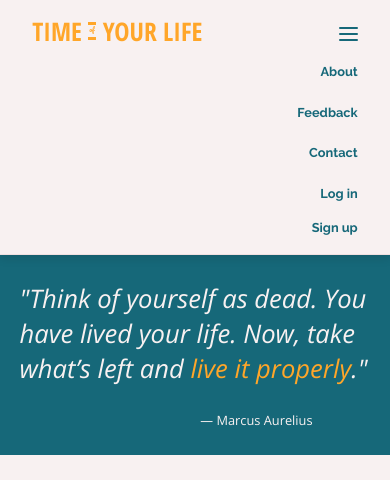
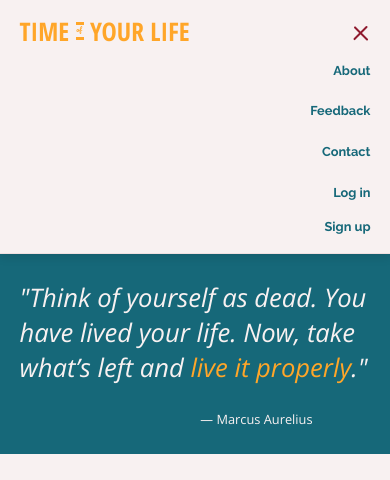
Before and after one commit to juancoquet/time-of-your-life, a Django app: page /about/ in a window 390 px wide, after a click that opens the changed part. Shown: the top 480 px of the page. Run offline with Django 3.2, Linux system fonts and the light colour scheme.

Commit message:
Hamburger menu animation

```diff
--- a/static/css/base.css
+++ b/static/css/base.css
@@ -516,6 +516,7 @@ nav .logo__tyl--small {
         display: block;
         margin-top: 0;
         margin-bottom: 0;
+        padding-right: 0;
     }
 
     .nav-links__link.profile {
@@ -524,6 +525,7 @@ nav .logo__tyl--small {
 
     .nav-links__link--logo {
         opacity: 1;
+        padding-left: 0;
     }
 
     .nav-links .container {
@@ -546,8 +548,8 @@ nav .logo__tyl--small {
 
     .nav-toggle-label {
         display: block;
-        padding: 0.4rem;
-        margin-right: 1.2rem;
+        padding: 0.4rem 0;
+        margin-right: 0;
         cursor: pointer;
 
     }
@@ -561,6 +563,7 @@ nav .logo__tyl--small {
         width: 2.4rem;
         border-radius: 2px;
         position: relative;
+        transition: var(--transition-off);
     }
 
     .nav-toggle-label span::before,
@@ -580,12 +583,33 @@ nav .logo__tyl--small {
 
 
     .nav-toggle:checked+.nav-links__container .nav-toggle-label {
-        margin-top: 2.15rem;
+        margin-top: 2rem;
     }
 
     .nav-toggle:checked+.nav-links__container .container {
         display: flex;
         flex-direction: column;
+    }
+
+    .nav-toggle:checked+.nav-links__container .nav-toggle-label span,
+    .nav-toggle:checked+.nav-links__container .nav-toggle-label span::after {
+        background-color: #8F1A2E;
+        transition: var(--transition-on);
+    }
+
+    .nav-toggle:checked+.nav-links__container .nav-toggle-label span::before {
+        display: none;
+        transition: var(--transition-on);
+    }
+
+    .nav-toggle:checked+.nav-links__container .nav-toggle-label span {
+        transform: rotate(-45deg);
+        transition: var(--transition-on);
+    }
+
+    .nav-toggle:checked+.nav-links__container .nav-toggle-label span::after {
+        transform: rotate(90deg) translate(-27.5%);
+        transition: var(--transition-on);
     }
 
     .logo__tyl--small {
```
